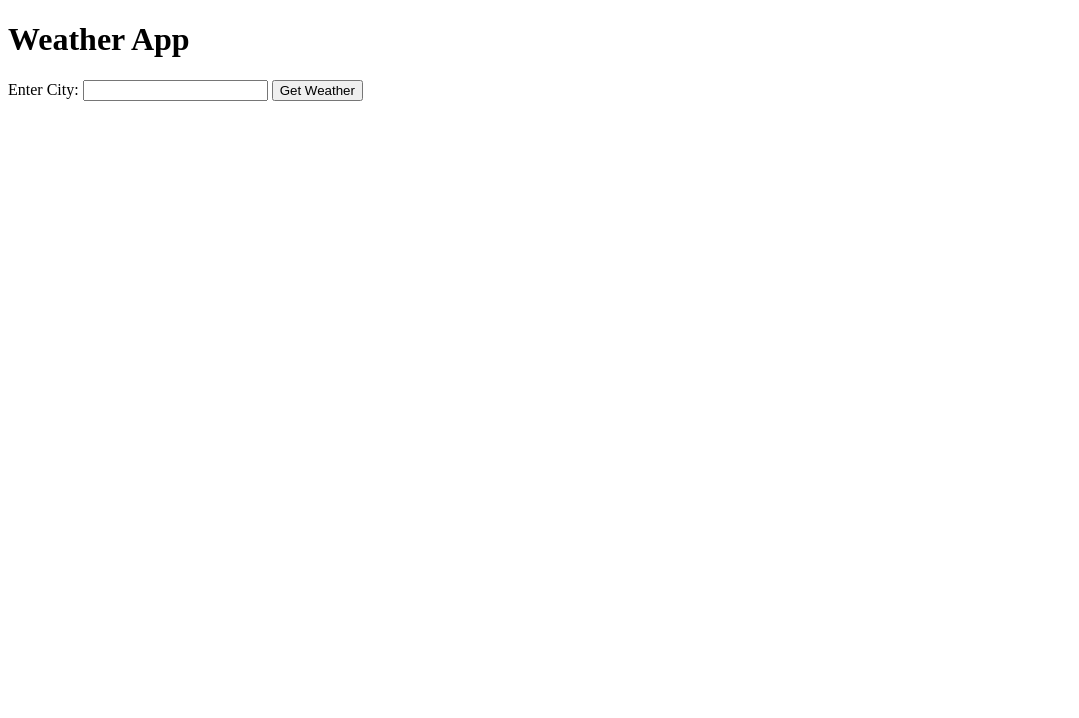
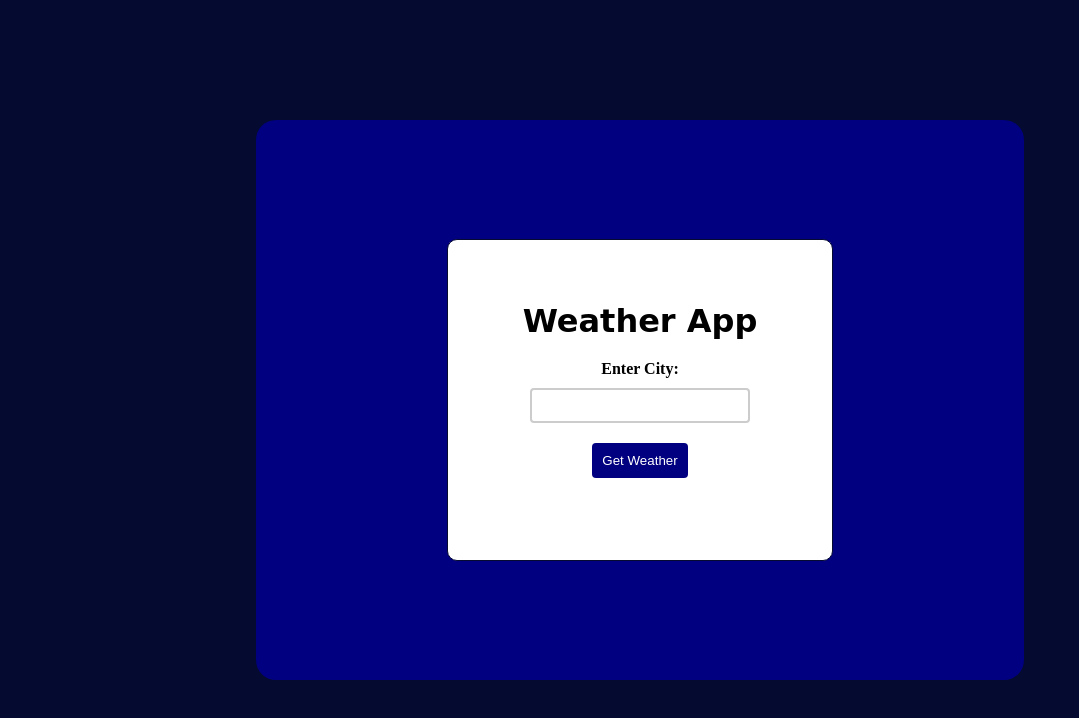
Before and after one commit to akhilesh-thakur/dockerized-weather-app, a website: page public/index.html in a window 1280 px wide. Shown: the whole page, without its empty margins (0-1079 px from the left). Drawn offline with Linux system fonts and the light colour scheme.

Commit message:
Update UI

```diff
--- a/public/index.html
+++ b/public/index.html
@@ -1,34 +1,45 @@
 <!DOCTYPE html>
 <html lang="en">
   <head>
-    <meta charset="UTF-8">
-    <meta name="viewport" content="width=device-width, initial-scale=1.0">
-    <link rel="shortcut icon" href="favicon.ico" type="image/x-icon">
+    <meta charset="UTF-8" />
+    <meta name="viewport" content="width=device-width, initial-scale=1.0" />
+    <link rel="shortcut icon" href="favicon.ico" type="image/x-icon" />
+    <link rel="stylesheet" href="style.css" />
     <title>Weather App</title>
   </head>
   <body>
+    <div class="container">
+      <div class="container-child">
+        <div class="box">
           <h1>Weather App</h1>
           <form id="weatherForm">
             <label for="city">Enter City:</label>
-        <input type="text" id="city" name="city" required>
+            <input type="text" id="city" name="city" required />
             <button type="submit">Get Weather</button>
           </form>
           <div id="weatherInfo"></div>
+        </div>
+      </div>
+    </div>
 
     <script>
-        document.getElementById('weatherForm').addEventListener('submit', function(event) {
+      document
+        .getElementById("weatherForm")
+        .addEventListener("submit", function (event) {
           event.preventDefault();
-            const city = document.getElementById('city').value;
+          const city = document.getElementById("city").value;
 
           fetch(`/weather?city=${city}`)
-                .then(response => response.json())
-                .then(data => {
-                    document.getElementById('weatherInfo').innerHTML = `
+            .then((response) => response.json())
+            .then((data) => {
+              document.getElementById("weatherInfo").innerHTML = `
                         <p>Temperature: ${data.main.temp} &deg;C</p>
                         <p>Weather: ${data.weather[0].description}</p>
                     `;
             })
-                .catch(error => console.error('Error fetching weather data:', error));
+            .catch((error) =>
+              console.error("Error fetching weather data:", error)
+            );
         });
     </script>
   </body>
--- /dev/null
+++ b/public/style.css
@@ -0,0 +1,80 @@
+*{
+    padding: 0;
+    margin: 0;
+}
+
+.container{
+    background-color: #050A30;
+    height: 100vh;
+    display: flex;
+    justify-content: center;
+    align-items: center;
+}
+.container-child{
+    background-color: navy;
+    height: 70vh;
+    width: 60vw;
+    display: flex;
+    flex-direction: column;
+    justify-content: center;
+    align-items: center;
+    border-radius: 20px;
+}
+
+.box{
+    background-color: white;
+    border: 1px solid #050A30;
+    height: 40vh;
+    width: 30vw;
+    display: flex;
+    flex-direction: column;
+    justify-content: center;
+    align-items: center;
+    border-radius: 10px;
+}
+
+
+/* added */
+
+h1{
+    font-family: cursive;
+}
+
+form {
+    margin-top: 20px;
+    display: flex;
+    flex-direction: column;
+    align-items: center;
+}
+
+label {
+    margin-bottom: 10px;
+    font-weight: bold;
+}
+
+input {
+    padding: 8px;
+    margin-bottom: 20px;
+    border: 2px solid #ccc;
+    border-radius: 4px;
+    width: 200px;
+}
+
+button {
+    padding: 10px;
+    background-color: navy;
+    color: white;
+    border: none;
+    border-radius: 4px;
+    cursor: pointer;
+}
+
+button:hover {
+    background-color: rgb(7, 8, 56);
+}
+
+#weatherInfo {
+    margin-top: 20px;
+    text-align: center;
+    font-weight: bold;
+}
```
Lines whose indentation alone changed are shown as unchanged.
